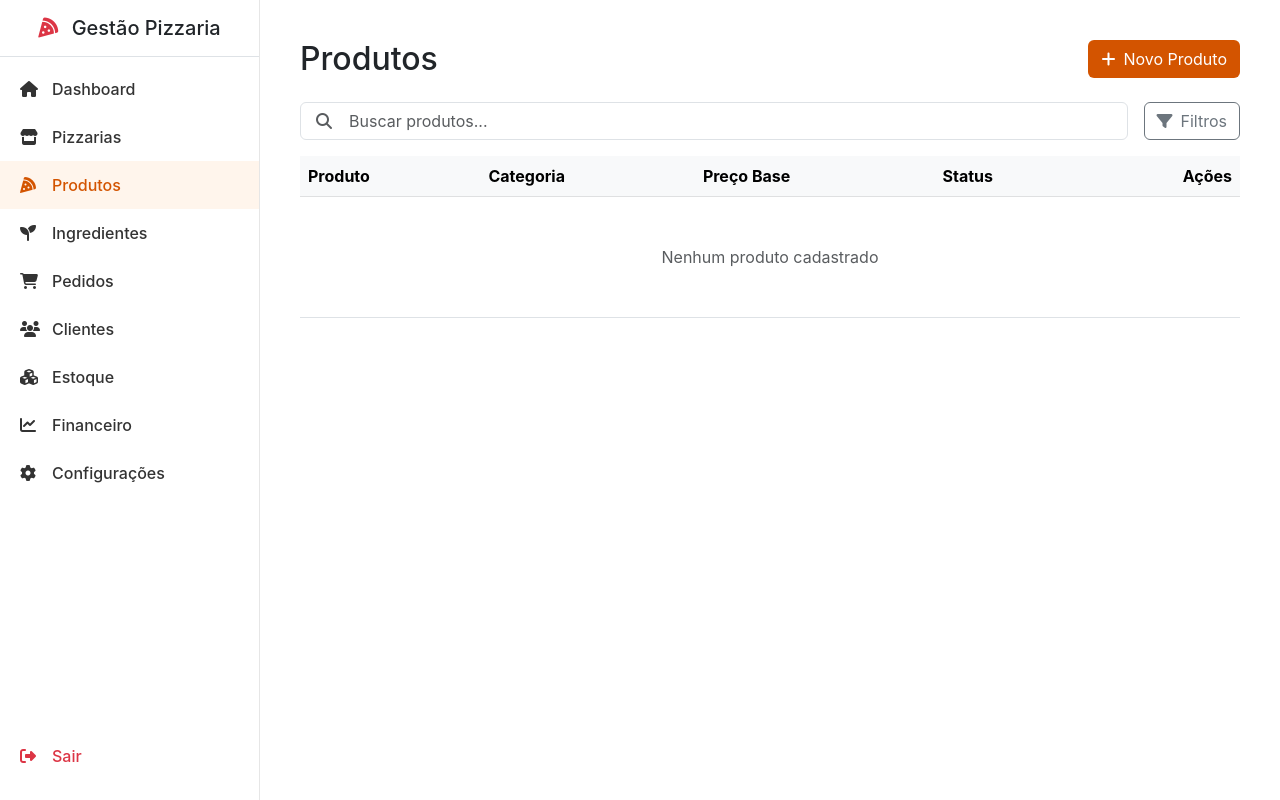
After one commit to eagalves/gestao-pizzaria, a Django app: page /produtos/ in a window 1280 px wide. The commit adds this page. Run offline with Django 5.2, Linux system fonts and the light colour scheme; the visitor is signed in with stand-in values (Sample User, id 1).

Commit message:
adicionar tela de Produtos

```diff
--- a/autenticacao/templates/autenticacao/pizzaria_dashboard.html
+++ b/autenticacao/templates/autenticacao/pizzaria_dashboard.html
@@ -62,7 +62,7 @@
         <nav class="nav flex-column mt-2">
             <a class="nav-link {% if request.resolver_match.view_name == 'pizzaria_dashboard' %}active{% endif %}" href="#"><i class="fas fa-home"></i>Dashboard</a>
             <a class="nav-link" href="#"><i class="fas fa-store"></i>Pizzarias</a>
-            <a class="nav-link" href="#"><i class="fas fa-pizza-slice"></i>Produtos</a>
+            <a class="nav-link {% if request.resolver_match.view_name == 'lista_produtos' %}active{% endif %}" href="{% url 'lista_produtos' %}"><i class="fas fa-pizza-slice"></i>Produtos</a>
             <a class="nav-link {% if request.resolver_match.view_name == 'lista_ingredientes' %}active{% endif %}" href="{% url 'lista_ingredientes' %}"><i class="fas fa-seedling"></i>Ingredientes</a>
             <a class="nav-link" href="#"><i class="fas fa-shopping-cart"></i>Pedidos</a>
             <a class="nav-link" href="#"><i class="fas fa-users"></i>Clientes</a>
--- a/meu_projeto/settings.py
+++ b/meu_projeto/settings.py
@@ -40,6 +40,7 @@ INSTALLED_APPS = [
     'django.contrib.staticfiles',
     'autenticacao',  # Nosso app para gestão de pizzarias
     'ingredientes',
+    'produtos',
 ]
 
 MIDDLEWARE = [
--- a/meu_projeto/urls.py
+++ b/meu_projeto/urls.py
@@ -21,4 +21,5 @@ urlpatterns = [
     path('admin/', admin.site.urls),
     path('', include('autenticacao.urls')),  # URLs da aplicação de autenticação
     path('ingredientes/', include('ingredientes.urls')),
+    path('produtos/', include('produtos.urls')),
 ]
--- /dev/null
+++ b/produtos/templates/produtos/lista_produtos.html
@@ -0,0 +1,100 @@
+{% extends "autenticacao/pizzaria_dashboard.html" %}
+
+{% block title %}Produtos - Gestão Pizzaria{% endblock %}
+
+{% block content %}
+<div class="d-flex justify-content-between align-items-center mb-4">
+    <h2 class="mb-0">Produtos</h2>
+    <button class="btn btn-orange" data-bs-toggle="modal" data-bs-target="#modalNovoProduto">
+        <i class="fas fa-plus me-2"></i>Novo Produto
+    </button>
+</div>
+
+<div class="d-flex gap-3 mb-3">
+    <div class="flex-grow-1 position-relative">
+        <input type="text" class="form-control ps-5" placeholder="Buscar produtos...">
+        <i class="fas fa-search position-absolute top-50 start-0 translate-middle-y ms-3 text-muted"></i>
+    </div>
+    <button class="btn btn-outline-secondary d-flex align-items-center gap-2">
+        <i class="fas fa-filter"></i>
+        Filtros
+    </button>
+</div>
+
+<div class="table-responsive">
+    <table class="table align-middle">
+        <thead class="table-light">
+            <tr>
+                <th>Produto</th>
+                <th>Categoria</th>
+                <th>Preço Base</th>
+                <th>Status</th>
+                <th class="text-end">Ações</th>
+            </tr>
+        </thead>
+        <tbody>
+            {% for produto in produtos %}
+                <tr>
+                    <td class="fw-semibold">{{ produto.nome }}</td>
+                    <td>{{ produto.categoria }}</td>
+                    <td>R$ {{ produto.preco_base|floatformat:2 }}</td>
+                    <td><span class="badge bg-success-light text-success">Disponível</span></td>
+                    <td class="text-end">
+                        <a href="#" class="text-orange me-3"><i class="fas fa-edit"></i></a>
+                        <a href="#" class="text-danger"><i class="fas fa-trash-alt"></i></a>
+                    </td>
+                </tr>
+            {% empty %}
+                <tr>
+                    <td colspan="5" class="text-center py-5 text-muted">Nenhum produto cadastrado</td>
+                </tr>
+            {% endfor %}
+        </tbody>
+    </table>
+</div>
+
+<!-- Modal Novo Produto -->
+<div class="modal fade" id="modalNovoProduto" tabindex="-1" aria-labelledby="modalNovoProdutoLabel" aria-hidden="true">
+    <div class="modal-dialog modal-lg">
+        <div class="modal-content">
+            <div class="modal-header">
+                <h5 class="modal-title" id="modalNovoProdutoLabel">Novo Produto</h5>
+                <button type="button" class="btn-close" data-bs-dismiss="modal" aria-label="Close"></button>
+            </div>
+            <div class="modal-body">
+                <!-- Formulário simples; sem backend ainda -->
+                <form>
+                    <div class="row g-3">
+                        <div class="col-md-6">
+                            <label class="form-label">Nome do Produto</label>
+                            <input type="text" class="form-control">
+                        </div>
+                        <div class="col-md-6">
+                            <label class="form-label">Categoria</label>
+                            <input type="text" class="form-control">
+                        </div>
+                        <div class="col-12">
+                            <label class="form-label">Descrição (opcional)</label>
+                            <textarea class="form-control" rows="3"></textarea>
+                        </div>
+                        <div class="col-md-4">
+                            <label class="form-label">Preço Base (R$)</label>
+                            <input type="number" step="0.01" class="form-control" value="0">
+                        </div>
+                        <div class="col-md-4 d-flex align-items-end">
+                            <div class="form-check">
+                                <input class="form-check-input" type="checkbox" id="disponivelCheck" checked>
+                                <label class="form-check-label" for="disponivelCheck">Disponível</label>
+                            </div>
+                        </div>
+                    </div>
+                </form>
+            </div>
+            <div class="modal-footer">
+                <button type="button" class="btn btn-secondary" data-bs-dismiss="modal">Cancelar</button>
+                <button type="button" class="btn btn-orange">Salvar Produto</button>
+            </div>
+        </div>
+    </div>
+</div>
+{% endblock %}
--- /dev/null
+++ b/produtos/urls.py
@@ -0,0 +1,6 @@
+from django.urls import path
+from . import views
+
+urlpatterns = [
+    path('', views.lista_produtos, name='lista_produtos'),
+]
--- /dev/null
+++ b/produtos/views.py
@@ -0,0 +1,11 @@
+from django.contrib.auth.decorators import login_required
+from django.shortcuts import render
+
+
+@login_required
+def lista_produtos(request):
+    """Exibe a tela de produtos; lista vazia nesta etapa inicial."""
+    context = {
+        "produtos": []
+    }
+    return render(request, "produtos/lista_produtos.html", context)
```
Also changed, not shown: produtos/__init__.py (added), 1 other file.
